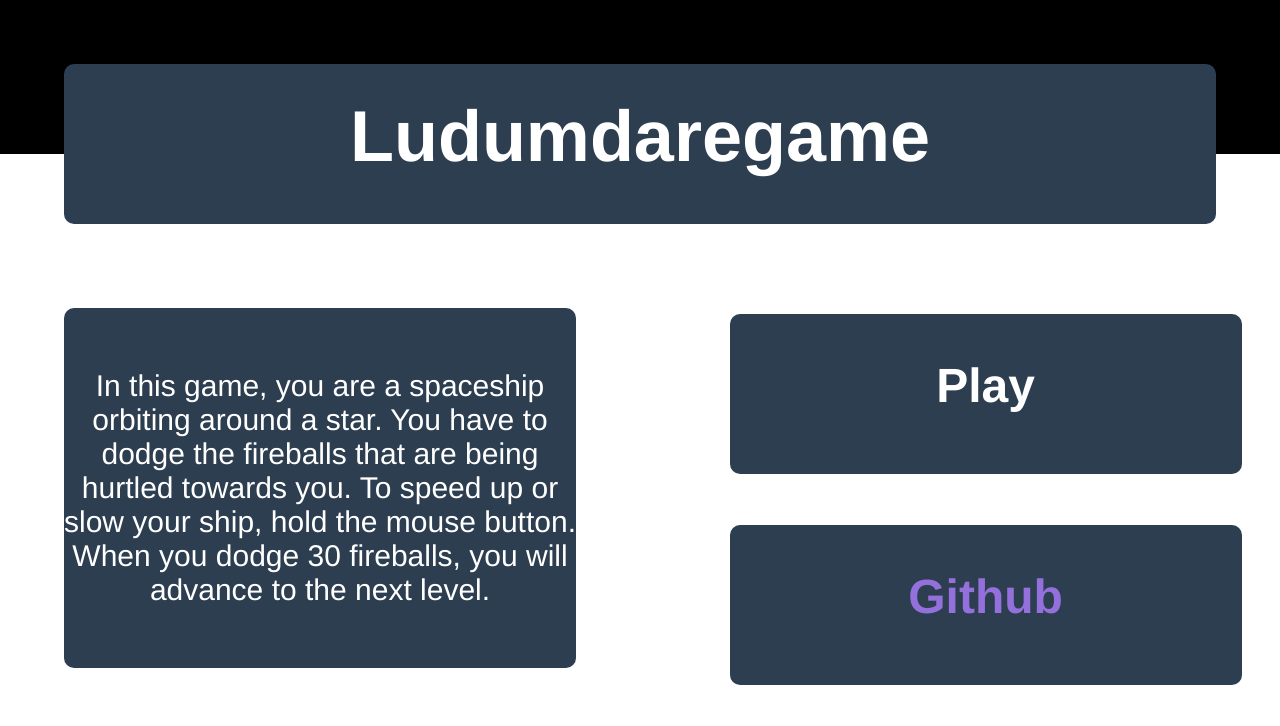
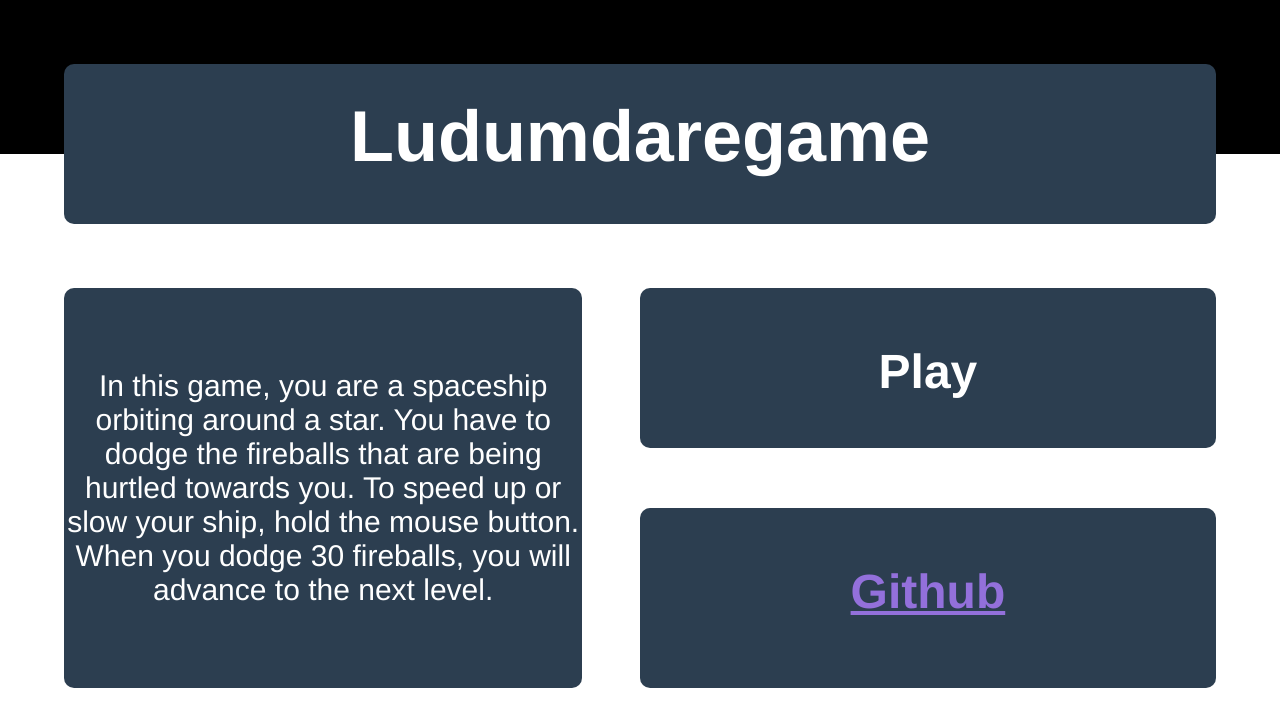
Before and after one commit to xWafl/orbitr, a Vue app: page / in a window 1280 px wide. Shown: the top 726 px of the page. Built offline with nearby package versions, Linux system fonts and the light colour scheme; what vue-window-size would draw is missing.

Commit message:
:sparkles: Make it all aligned and pretty

```diff
--- a/src/components/Title.vue
+++ b/src/components/Title.vue
@@ -4,25 +4,25 @@
         <div class="main">
             <div class="info">
                 <p v-if="!levelup && !gameOver">
-                    In this game, you are a spaceship orbiting around a star. You have to dodge the fireballs that are being hurtled towards you. To speed up or slow your ship, hold the mouse button. When you dodge 30 fireballs, you will advance to the next level.
+                    In this game, you are a spaceship orbiting around a star. You have to dodge the fireballs that are
+                    being hurtled towards you. To speed up or slow your ship, hold the mouse button. When you dodge 30
+                    fireballs, you will advance to the next level.
                 </p>
                 <p v-if="gameOver && score >= scoreThresh">
                     Great job! You beat level {{ level + 1 }} in {{ time }} seconds.
                 </p>
                 <p v-if="gameOver && score < scoreThresh">
-                    Oh no! You lost. You dodged {{ score }} bullets. Try this level again!
+                    Oh no! You lost. You dodged {{ score }}/30 bullets. Try this level again!
                 </p>
             </div>
-            <div class="buttons">
-                <div class="play" @click="play">
-                    {{ gameOver && (score &lt; scoreThresh) ? "Try again" : "Play" }}
+            <div class="play" @click="play">
+                {{ gameOver && (score &lt; scoreThresh) ? "Try again" : "Play" }}
+            </div>
+            <a href="https://github.com/xWafl/ludumdaregame" target="_blank" class="github">
+                <div>
+                    Github
                 </div>
-                <a href="https://github.com/xWafl/ludumdaregame" target="_blank">
-                    <div class="github">
-                        Github
-                    </div>
-                </a>
-            </div>
+            </a>
         </div>
     </div>
 </template>
@@ -37,13 +37,13 @@
             level: Number,
             scoreThresh: Number,
             gameOver: Boolean,
-            started: Boolean
+            started: Boolean,
         },
         methods: {
             play () {
                 this.$emit("play", this.started && this.gameOver);
-            }
-        }
+            },
+        },
     }
 </script>
 
@@ -51,6 +51,7 @@
     .title {
         color: white;
     }
+
     .header {
         font-size: 72px;
         background-color: #2c3e50;
@@ -59,52 +60,51 @@
         border-radius: 10px;
         line-height: 200%;
     }
+
     .main {
-        display: flex;
+        display: grid;
+        grid-template-rows: repeat(20, 5%);
+        grid-template-columns: repeat(20, 5%);
         height: 50%;
-        align-items: center;
+        width: 90%;
+        margin: 5%;
     }
+
     .info {
-        width: 40%;
-        margin: 5%;
+        grid-row: 1 / 21;
+        grid-column: 1 / 10;
+        width: 100%;
+        height: 100%;
         display: flex;
         font-size: 30px;
         background-color: #2c3e50;
         border-radius: 10px;
-        height: 90%;
         align-items: center;
     }
-    .buttons {
-        width: 40%;
-        margin: 5%;
-        display: inline-block;
-        font-size: 24px;
-        border-radius: 10px;
+
+    .play {
+        grid-column: 11 / 21;
+        grid-row: 1 / 9;
+        width: 100%;
         height: 100%;
-        user-select: none;
-    }
-    .play {
-        width: 100%;
-        margin: 5%;
-        display: inline-block;
         font-size: 48px;
         font-weight: bold;
         background-color: #2c3e50;
         border-radius: 10px;
-        height: 40%;
-        line-height: 300%;
+        line-height: 350%;
         cursor: pointer;
     }
+
     .github {
+        grid-column: 11 / 21;
+        grid-row: 12 / 21;
+        height: 100%;
         width: 100%;
-        margin: 5%;
-        display: inline-block;
         font-size: 48px;
         font-weight: bold;
         background-color: #2c3e50;
         border-radius: 10px;
-        height: 40%;
-        line-height: 300%;
+        line-height: 350%;
         color: mediumpurple;
     }
 </style>
```
